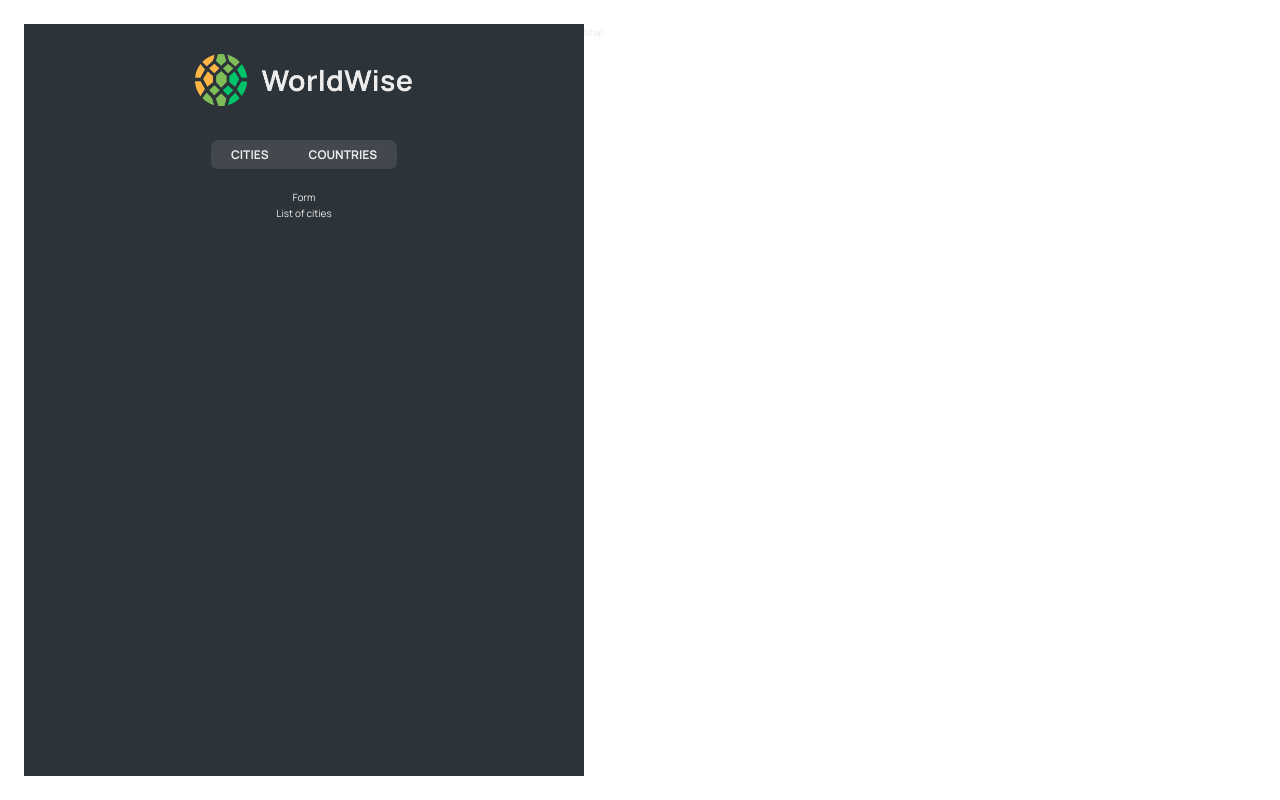
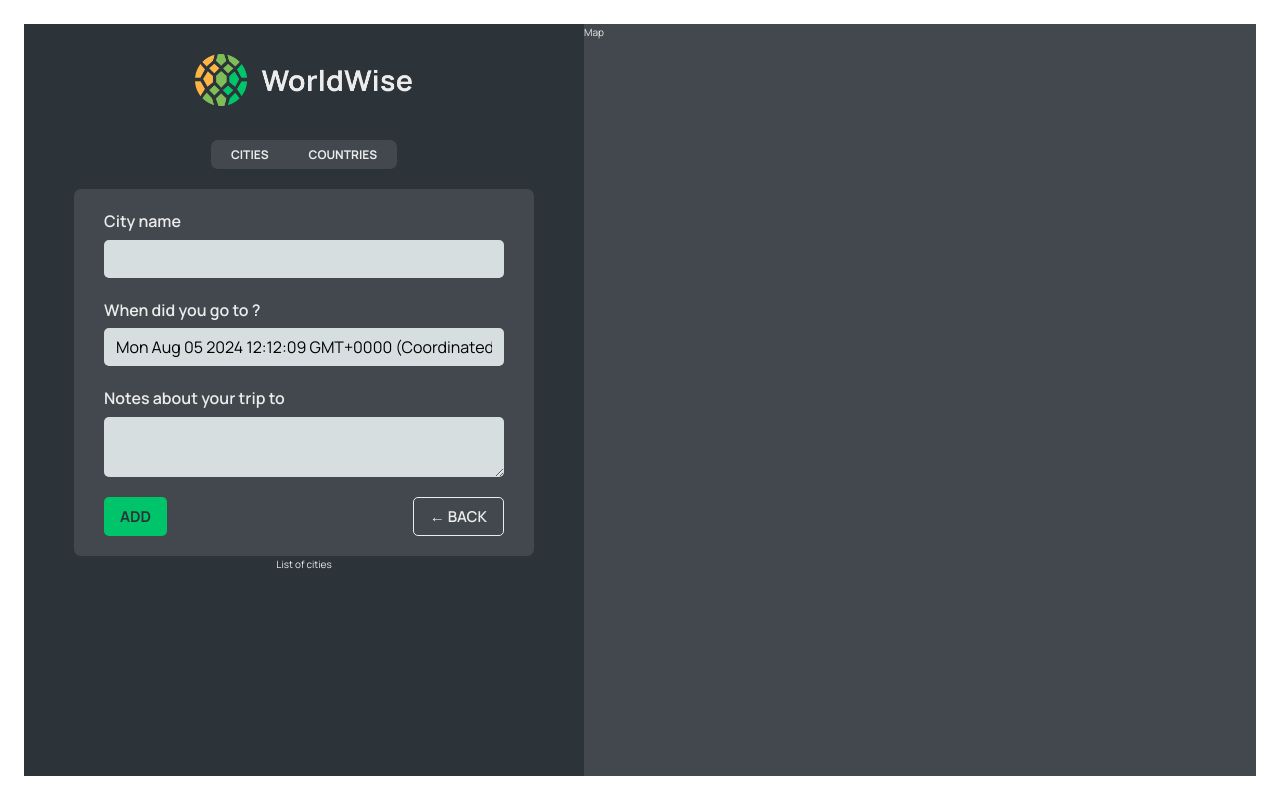
Before and after one commit to aswinss18/WorldWise-Web-App, a React (Vite) app: page /app/form in a window 1280 px wide. Built offline with nearby package versions, Linux system fonts and the light colour scheme; no server answers.

Commit message:
Moving back to previous page functionality is created using navigate(-1) function in react router

```diff
--- a/src/App.jsx
+++ b/src/App.jsx
@@ -9,7 +9,7 @@
 import CityList from "./components/CityList";
 import CountriesList from "./components/CountriesList";
 import City from "./components/City";
-
+import Form from "./components/Form";
 const BASE_URL = "http://localhost:8001";
 
 export default function App() {
@@ -53,7 +53,7 @@
             path="countries"
             element={<CountriesList cities={cities} isLoading={isLoading} />}
           />
-          <Route path="form" element={<p>Form</p>} />
+          <Route path="form" element={<Form />} />
         </Route>
         <Route path="*" element={<PageNotFound />} />
       </Routes>
--- /dev/null
+++ b/src/components/Button.jsx
@@ -0,0 +1,10 @@
+/* eslint-disable */
+import React from "react";
+import styles from "./Button.module.css";
+export default function Button({ children, onClick, type }) {
+  return (
+    <button onClick={onClick} className={`${styles.btn} ${styles[type]}`}>
+      {children}
+    </button>
+  );
+}
--- a/src/components/City.jsx
+++ b/src/components/City.jsx
@@ -1,6 +1,6 @@
 /* eslint-disable */
 
-import { useParams } from "react-router-dom";
+import { useParams, useSearchParams } from "react-router-dom";
 import styles from "./City.module.css";
 
 const formatDate = (date) =>
@@ -13,6 +13,9 @@
 
 function City() {
   const { id } = useParams();
+  const [searchParams, setSearchParams] = useSearchParams();
+  const lat = searchParams.get("lat");
+  const lng = searchParams.get("lng");
 
   // TEMP DATA
   const currentCity = {
--- a/src/components/CityItem.jsx
+++ b/src/components/CityItem.jsx
@@ -10,11 +10,14 @@
   }).format(new Date(date));
 
 export default function CityItem({ city }) {
-  const { cityName, emoji, date, id } = city;
+  const { cityName, emoji, date, id, position } = city;
 
   return (
     <li>
-      <Link className={styles.cityItem} to={`${id}`}>
+      <Link
+        className={styles.cityItem}
+        to={`${id}?lat=${position.lat}&lng=${position.lng}`}
+      >
         <span className={styles.emoji}>{emoji}</span>
         <h3 className={styles.name}>{cityName}</h3>
         <time className={styles.date}>({formatDate(date)})</time>
--- a/src/components/Form.jsx
+++ b/src/components/Form.jsx
@@ -1,8 +1,10 @@
 // "https://api.bigdatacloud.net/data/reverse-geocode-client?latitude=0&longitude=0"
-
+/* eslint-disable */
 import { useState } from "react";
 
 import styles from "./Form.module.css";
+import Button from "./Button";
+import { useNavigate } from "react-router-dom";
 
 export function convertToEmoji(countryCode) {
   const codePoints = countryCode
@@ -13,6 +15,7 @@
 }
 
 function Form() {
+  const navigate = useNavigate();
   const [cityName, setCityName] = useState("");
   const [country, setCountry] = useState("");
   const [date, setDate] = useState(new Date());
@@ -49,8 +52,16 @@
       </div>
 
       <div className={styles.buttons}>
-        <button>Add</button>
-        <button>&larr; Back</button>
+        <Button type="primary">Add</Button>
+        <Button
+          type="back"
+          onClick={(e) => {
+            e.preventDefault();
+            navigate(-1);
+          }}
+        >
+          &larr; Back
+        </Button>
       </div>
     </form>
   );
--- a/src/components/Map.jsx
+++ b/src/components/Map.jsx
@@ -1,3 +1,17 @@
+/* eslint-disable */
+
+import { useNavigate, useSearchParams } from "react-router-dom";
+import styles from "./Map.module.css";
+
 export default function Map() {
-  return <div>Map</div>;
+  const navigate = useNavigate();
+  const [searchParams, setSearchParams] = useSearchParams();
+  const lat = searchParams.get("lat");
+  const lng = searchParams.get("lng");
+
+  return (
+    <div className={styles.mapContainer} onClick={() => navigate("form")}>
+      Map
+    </div>
+  );
 }
```
